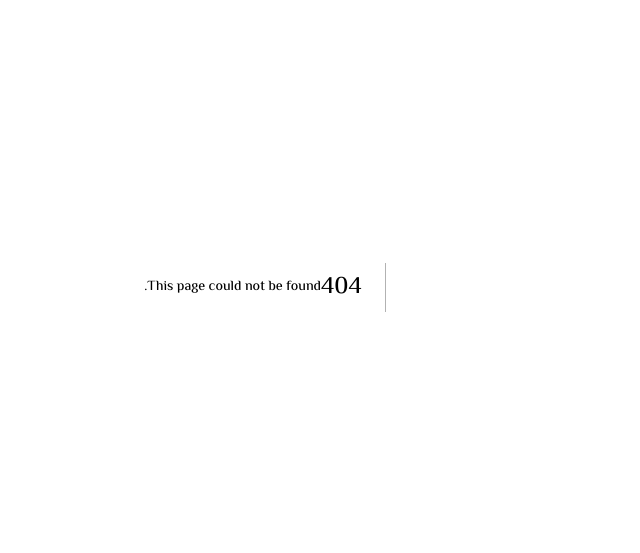
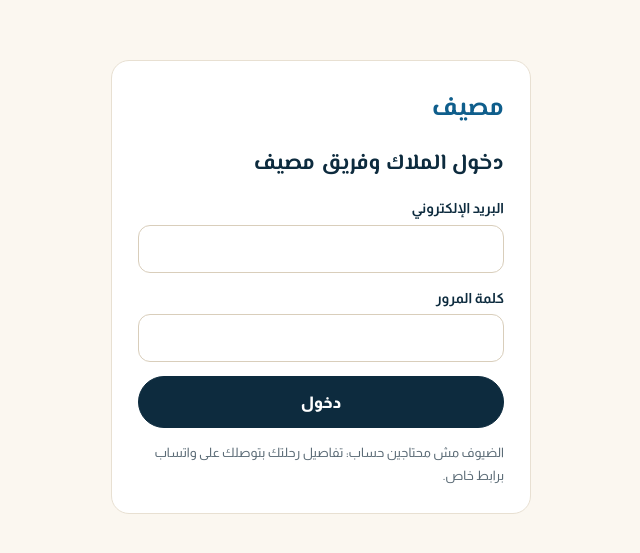
Before and after one commit to AbanoubRashad/chalet-marketplace, a Next.js app: page /login in a window 1280 px wide. Before the commit this address had no page. Shown: the part 113-666 px from the top of the page, without its empty margins (406-1046 px from the left). Built offline with nearby package versions, Linux system fonts and the light colour scheme; no server answers.

Commit message:
feat(auth): add login for owners, admins and inspectors

```diff
--- /dev/null
+++ b/app/login/page.tsx
@@ -0,0 +1,54 @@
+import type { Metadata } from "next";
+import Link from "next/link";
+import { headers } from "next/headers";
+import { redirect } from "next/navigation";
+import { get } from "@/lib/db";
+import { verifyPassword } from "@/lib/crypto";
+import { clientIp, rateLimit } from "@/lib/rate-limit";
+import { audit } from "@/market/repo";
+import { db } from "@/server/db";
+import { createSession, currentUser } from "@/server/session";
+
+export const metadata: Metadata = { title: "دخول", robots: { index: false } };
+const HOME = { owner: "/owner", inspector: "/inspector", admin: "/admin" } as const;
+
+async function login(f: FormData) {
+  "use server";
+  if (!rateLimit(`login:${clientIp(await headers())}`, 10, 600_000).ok) redirect("/login?e=rate");
+  const u = get<{ id: number; name: string; role: keyof typeof HOME; password_hash: string }>(db(), "SELECT * FROM users WHERE email = ? AND active = 1", String(f.get("email") ?? "").trim().toLowerCase());
+  if (!u || !verifyPassword(String(f.get("password") ?? ""), u.password_hash)) redirect("/login?e=bad");
+  await createSession(u.id);
+  audit(db(), { userId: u.id, name: u.name }, "user.login", "user", u.id);
+  redirect(HOME[u.role]);
+}
+
+export default async function LoginPage({ searchParams }: { searchParams: Promise<{ e?: string }> }) {
+  const { e } = await searchParams;
+  const user = await currentUser();
+  if (user) redirect(HOME[user.role]);
+  return (
+    <main className="login-wrap">
+      <form className="panel" action={login}>
+        <Link href="/" className="logo" prefetch={false}>
+          مصيف
+        </Link>
+        <h1 style={{ margin: 0, fontSize: 22 }}>دخول الملاك وفريق مصيف</h1>
+        {e ? <div className="flash err" role="alert">{e === "rate" ? "محاولات كتير، استنى شوية." : "الإيميل أو كلمة المرور غير صحيحة."}</div> : null}
+        <label className="field">
+          البريد الإلكتروني
+          <input name="email" type="email" required autoComplete="username" dir="ltr" />
+        </label>
+        <label className="field">
+          كلمة المرور
+          <input name="password" type="password" required autoComplete="current-password" dir="ltr" />
+        </label>
+        <button className="pill dark lg" type="submit">
+          دخول
+        </button>
+        <p className="muted" style={{ fontSize: 13, margin: 0 }}>
+          الضيوف مش محتاجين حساب: تفاصيل رحلتك بتوصلك على واتساب برابط خاص.
+        </p>
+      </form>
+    </main>
+  );
+}
```
